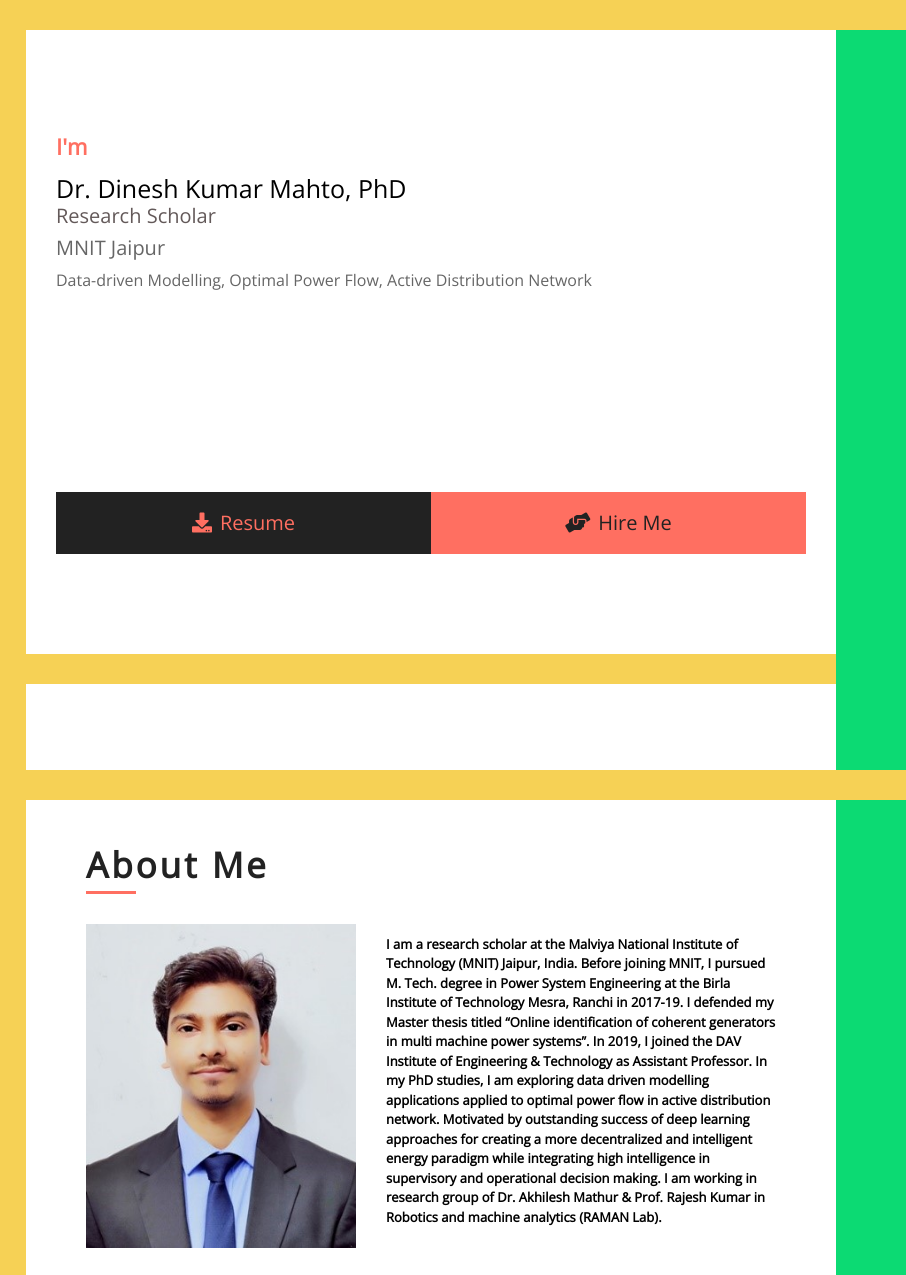
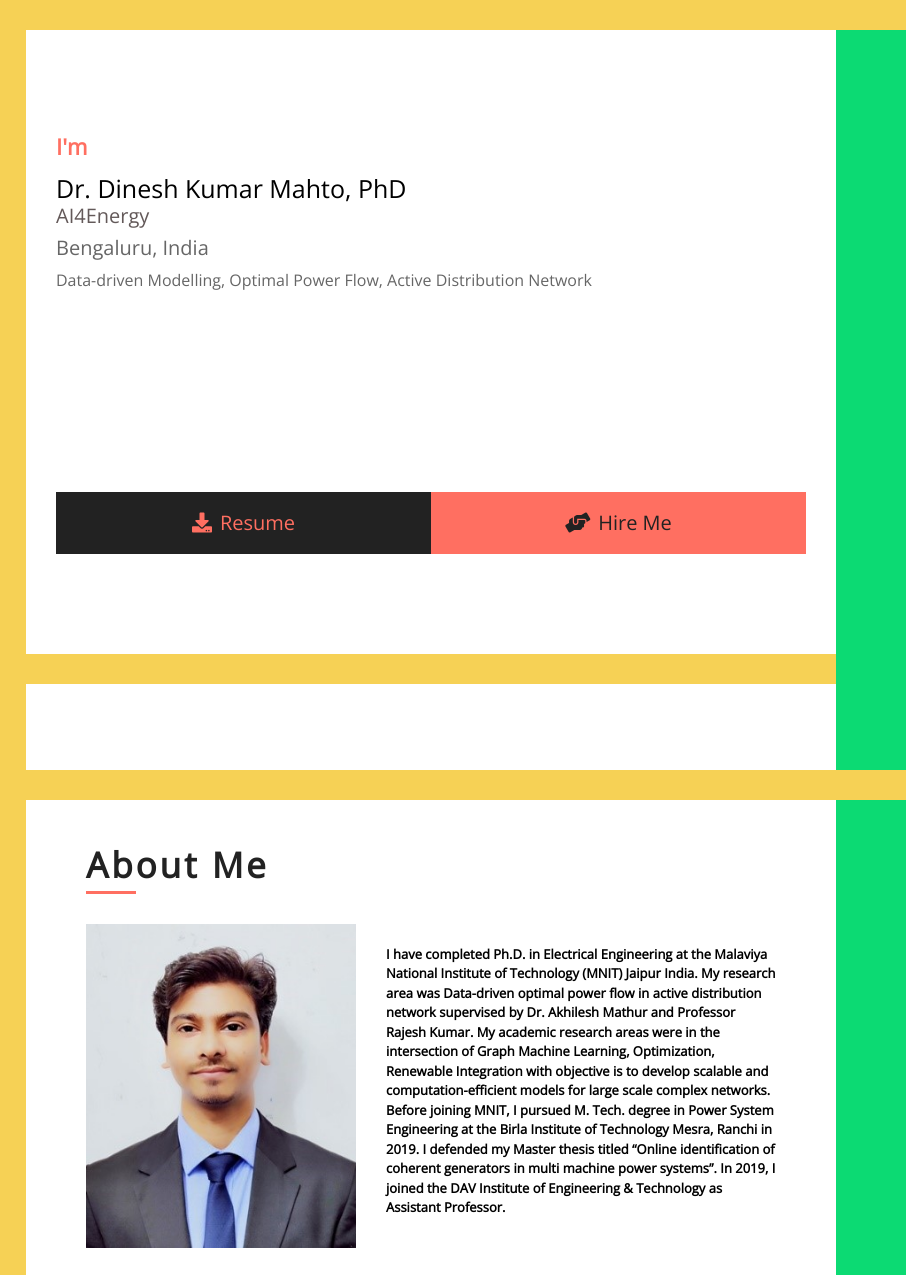
Before and after one commit to DKMahto/DKMahto.github.io, a plain HTML site: page index.html in a window 1280 px wide. Shown: the top 1275 px of the page, 374-1280 px from the left. Drawn offline with nearby package versions, Linux system fonts and the light colour scheme.

Commit message:
Update index.html

```diff
--- a/index.html
+++ b/index.html
@@ -74,8 +74,8 @@
                         <p>I'm</p>
                         <h2 style="color: black;">Dr. Dinesh Kumar Mahto, PhD</h2>
 
-                        <h5 style="color: rgb(99, 89, 89);">Research Scholar </h3>
-                            <h5>MNIT Jaipur</h5>
+                        <h5 style="color: rgb(99, 89, 89);">AI4Energy </h3>
+                            <h5>Bengaluru, India</h5>
                         <h1></h1>
                         <div >Data-driven Modelling, Optimal Power Flow, Active Distribution Network</div>
 
@@ -103,7 +103,7 @@
                             </div>
                             <div class="col-md-6 col-lg-7">
                                 <p  class="bio" style="color: black; font-size: small;">
-                                    I am a research scholar at the Malviya National Institute of Technology (MNIT) Jaipur, India. Before joining MNIT, I pursued M. Tech. degree in Power System Engineering at the Birla Institute of Technology Mesra, Ranchi in 2017-19. I defended my Master thesis titled “Online identification of coherent generators in multi machine power systems”. In 2019, I joined the DAV Institute of Engineering & Technology as Assistant Professor. In my PhD studies, I am exploring data driven modelling applications applied to optimal power flow in active distribution network. Motivated by outstanding success of deep learning approaches for creating a more decentralized and intelligent energy paradigm while integrating high intelligence in supervisory and operational decision making. I am working in research group of Dr. Akhilesh Mathur & Prof. Rajesh Kumar in Robotics and machine analytics (RAMAN Lab).
+                                   I have completed Ph.D. in Electrical Engineering at the Malaviya National Institute of Technology (MNIT) Jaipur India. My research area was Data-driven optimal power flow in active distribution network supervised by Dr. Akhilesh Mathur and Professor Rajesh Kumar. My academic research areas were in the intersection of Graph Machine Learning, Optimization, Renewable Integration with objective is to develop scalable and computation-efficient models for large scale complex networks. Before joining MNIT, I pursued M. Tech. degree in Power System Engineering at the Birla Institute of Technology Mesra, Ranchi in 2019. I defended my Master thesis titled “Online identification of coherent generators in multi machine power systems”. In 2019, I joined the DAV Institute of Engineering & Technology as Assistant Professor.
                                 </p>
 
                             </div>
```
